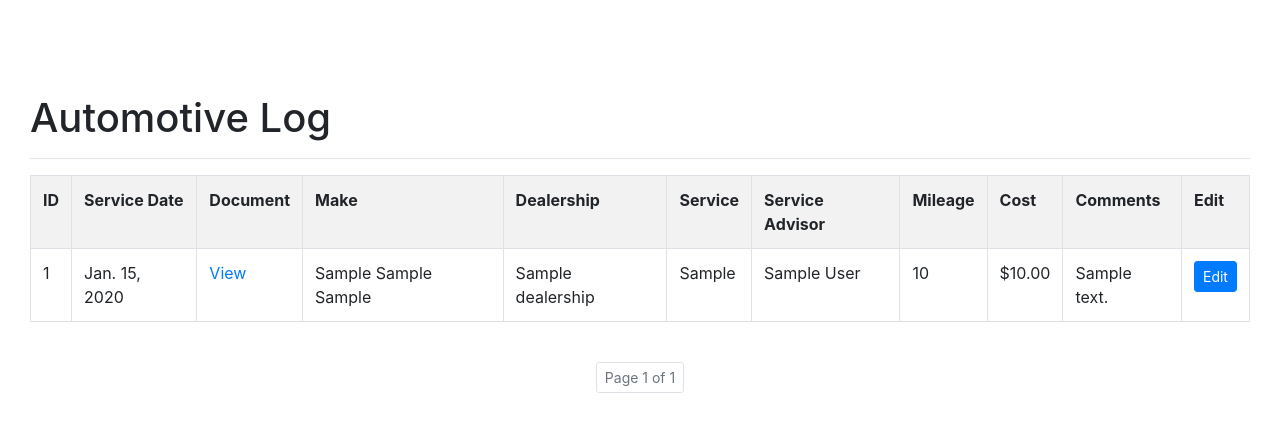
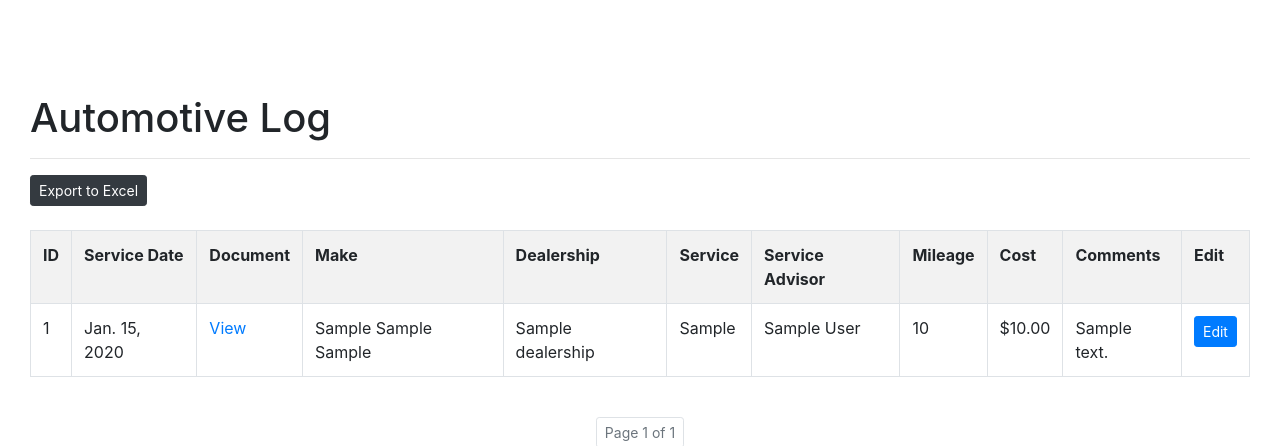
Before and after one commit to MKing301/django-mult-app, a Django app: page /autos/log/ in a window 1280 px wide. Shown: the part 56-502 px from the top of the page. Run offline with Django 3.2, Linux system fonts and the light colour scheme; tables that the repository leaves empty hold one stand-in row (values such as "Sample post"); some libraries are stand-ins or nearby versions.

Commit message:
Add export to excel btn to log templates

```diff
--- a/project/templates/automotive/log.html
+++ b/project/templates/automotive/log.html
@@ -7,6 +7,14 @@
           <h1>Automotive Log</h1>
       </header>
       <hr>
+      <div class="row">
+          <div class="col-sm-3">
+              <a href="{% url 'automotive:export_to_excel' %}" class="btn btn-dark btn-sm">
+                  Export to Excel
+              </a>
+          </div>
+      </div>
+      <br />
         <table class="table table-striped table-responsive-sm table-bordered">
         	<tr>
         		<th class="fit">ID</th>
```
Also changed, not shown: project/templates/residential/task_log.html (+8 -0 lines).
